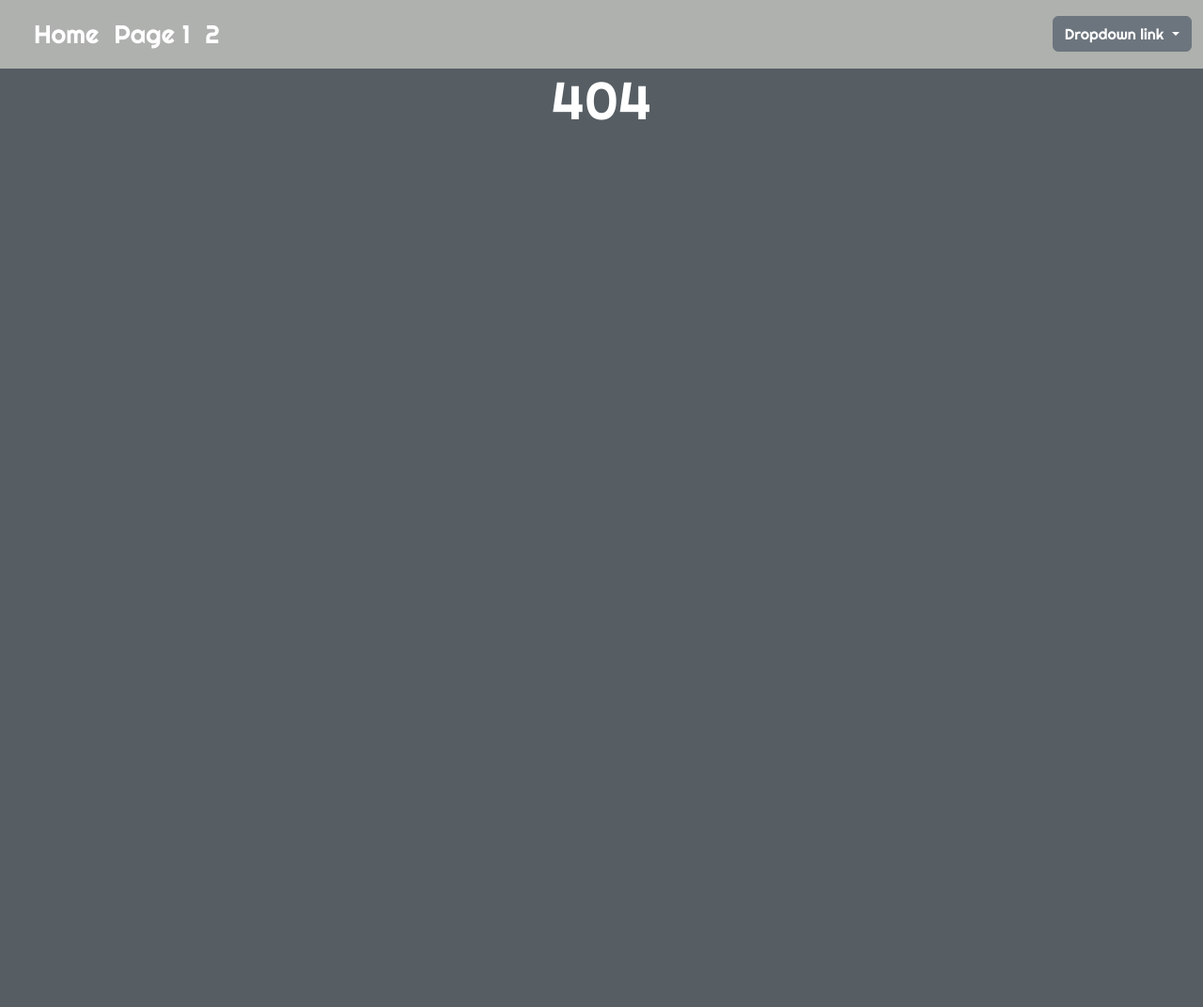
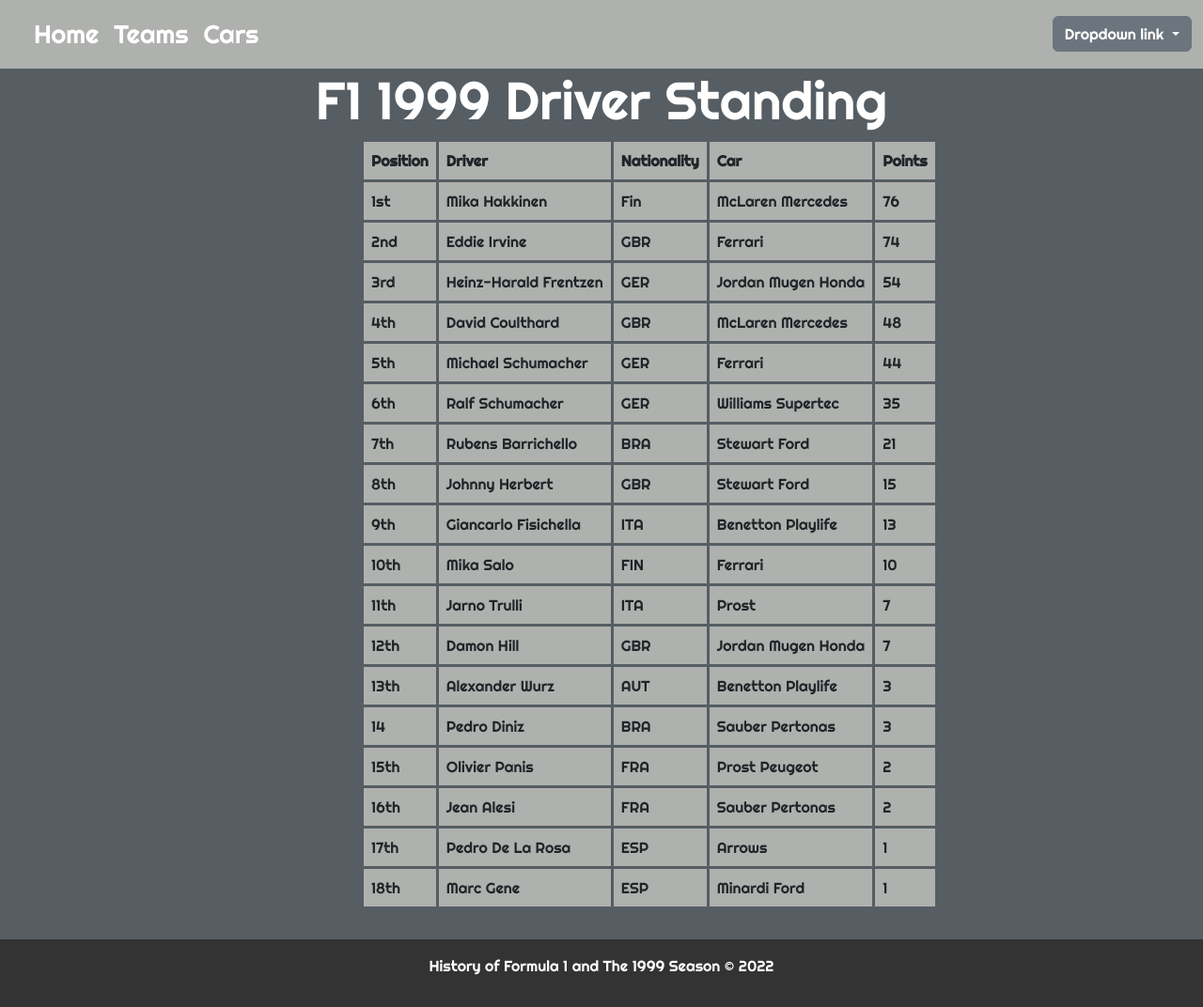
Before and after one commit to Bexs123/flask_app, a Flask app: page /driver in a window 1280 px wide. Shown: the whole page at 94% size. Before the commit the page ends 128 px from the top, so only its background shows below. Run offline with Flask 2, Linux system fonts and the light colour scheme.

Commit message:
changed all names of the html files and views and routes

```diff
--- a/static/style.css
+++ b/static/style.css
@@ -129,10 +129,24 @@ img {
 }
 
 
+
+.driver {
+margin-left: 30%;
+}
+
+table {
+  margin-left: 20%;
+  margin-right: 20%;
+
+}
+
 td, th {
   border: 3px solid #565e64;
   padding: 0.5rem;
   background-color: #afb1ae;
+  /* margin-left: auto;
+  margin-right: auto; */
+  /* display: block; */
 }
 
 .flag {
--- a/templates/base.html
+++ b/templates/base.html
@@ -23,10 +23,10 @@
                 <a class="nav-link active" aria-current="page" href="{{url_for('my_view.index')}}">Home</a>
               </li>
               <li class="nav-item">
-                <a class="nav-link" href="{{url_for('my_view.page1')}}">Page 1</a>
+                <a class="nav-link" href="{{url_for('my_view.teams')}}">Teams</a>
               </li>
               <li class="nav-item">
-                <a class="nav-link" href="{{url_for('my_view.page2')}}">2</a>
+                <a class="nav-link" href="{{url_for('my_view.cars')}}">Cars</a>
               </li>
             </ul>
             <div class="dropdown">
@@ -35,9 +35,9 @@
               </a>
 
               <ul class="dropdown-menu" aria-labelledby="dropdownMenuLink">
-                <li><a class="dropdown-item" href="{{url_for('my_view.page3')}}">3</a></li>
-                <li><a class="dropdown-item" href="{{url_for('my_view.page4')}}">4</a></li>
-                <li><a class="dropdown-item" href="{{url_for('my_view.page5')}}">5</a></li>
+                <li><a class="dropdown-item" href="{{url_for('my_view.calender')}}">Calendar</a></li>
+                <li><a class="dropdown-item" href="{{url_for('my_view.circuits')}}">circuits</a></li>
+                <li><a class="dropdown-item" href="{{url_for('my_view.driver')}}">Driver Standings</a></li>
               </ul>
             </div>
 
--- a/templates/page5.html
+++ b/templates/driver.html
@@ -2,9 +2,9 @@
 
 {% block content %}
 
-<h1>1999 championship records</h1>
+<h1>F1 1999 Driver Standing</h1>
 
-<table>
+<table class="driver">
     <thead>
         <tr>
             <th>Position</th>
--- a/views.py
+++ b/views.py
@@ -6,25 +6,25 @@ my_view = Blueprint('my_view', __name__)
 def index():
     return render_template("index.html")
 
-@my_view.route('/page1')
-def page1():
-    return render_template("page1.html")
+@my_view.route('/teams')
+def teams():
+    return render_template("teams.html")
 
-@my_view.route('/page2')
-def page2():
-    return render_template("page2.html")
+@my_view.route('/cars')
+def cars():
+    return render_template("cars.html")
 
-@my_view.route('/page3')
-def page3():
-    return render_template("page3.html")
+@my_view.route('/calender')
+def calender():
+    return render_template("calender.html")
 
-@my_view.route('/page4')
-def page4():
-    return render_template("page4.html")
+@my_view.route('/circuits')
+def circuits():
+    return render_template("circuits.html")
 
-@my_view.route('/page5')
-def page5():
-    return render_template("page5.html")
+@my_view.route('/driver')
+def driver():
+    return render_template("driver.html")
 
 
 @my_view.route('/home')
```
Also changed, not shown: templates/calender.html (renamed from templates/page3.html), templates/cars.html (renamed from templates/page2.html), templates/circuits.html (renamed from templates/page4.html), templates/teams.html (renamed from templates/page1.html).
